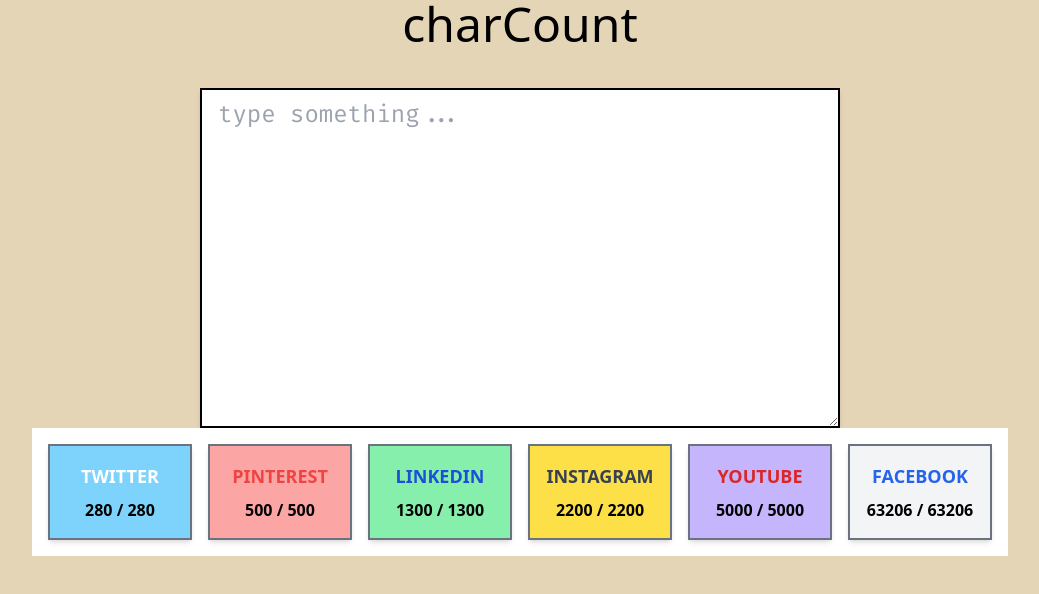
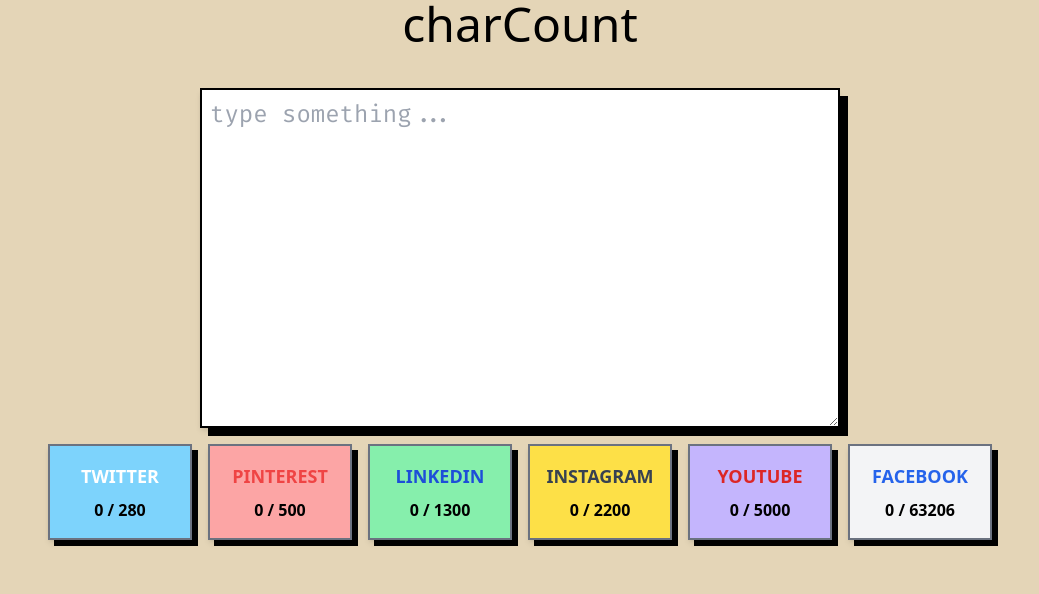
Before and after one commit to Bytemari/char-count, a Next.js app: page / in a window 1280 px wide. Shown: the top 594 px of the page, without its empty margins (120-1159 px from the left). Built offline with nearby package versions, Linux system fonts and the light colour scheme.

Commit message:
Count and style changed

```diff
--- a/src/app/components/social-media-cards.tsx
+++ b/src/app/components/social-media-cards.tsx
@@ -1,61 +1,66 @@
-export default function SocialMediaCards() {
+export default function SocialMediaCards({ charCount }: { charCount: number }) {
   const platforms = [
     {
       name: "Twitter",
       icon: "TWITTER",
       color: "text-white",
-      count: "280",
-      limit: "280",
+      count: charCount,
+      limit: 280,
       bgColor: "bg-customBlue", // Tailwind utility for bg-color
     },
     {
       name: "Pinterest",
       icon: "PINTEREST",
       color: "text-red-500",
-      count: "500",
-      limit: "500",
+      count: charCount,
+      limit: 500,
       bgColor: "bg-customPink",
     },
     {
       name: "LinkedIn",
       icon: "LINKEDIN",
       color: "text-blue-700",
-      count: "1300",
-      limit: "1300",
+      count: charCount,
+      limit: 1300,
       bgColor: "bg-customGreen",
     },
     {
       name: "Instagram",
       icon: "INSTAGRAM",
       color: "text-gray-700",
-      count: "2200",
-      limit: "2200",
+      count: charCount,
+      limit: 2200,
       bgColor: "bg-customYellow",
     },
     {
       name: "YouTube",
       icon: "YOUTUBE",
       color: "text-red-600",
-      count: "5000",
-      limit: "5000",
+      count: charCount,
+      limit: 5000,
       bgColor: "bg-customViolet",
     },
     {
       name: "Facebook",
       icon: "FACEBOOK",
       color: "text-blue-600",
-      count: "63206",
-      limit: "63206",
+      count: charCount,
+      limit: 63206,
       bgColor: "bg-gray-100",
     },
   ];
 
   return (
-    <div className="flex flex-wrap gap-4 p-4 bg-white">
-      {platforms.map((platform, index) => (
+    <div className="flex flex-wrap justify-between gap-4 p-4  ">
+      {platforms.map((platform, index) => {
+        const reachedLimit = platform.count > platform.limit;
+        return (
+          <div key={index} className="relative group">
+            <div className="w-full bg-black h-full transition absolute translate-x-1.5 translate-y-1.5 group-hover:translate-x-2 group-hover:translate-y-2" />
             <div
-          key={index}
-          className={`flex flex-col items-center justify-center w-36 h-24 shadow-md border-2 border-gray-500 ${platform.bgColor}`}
+              className={`flex flex-col items-center justify-center w-36 h-24 shadow-md border-2 relative ${
+                reachedLimit ? "border-red-500" : "border-gray-500"
+              }  ${platform.bgColor}`}
             >
               {/* Displaying the icon */}
               <div className={`text-lg font-bold ${platform.color}`}>
@@ -64,10 +69,15 @@ export default function SocialMediaCards() {
 
               {/* Displaying the count/limit */}
               <div className="text-black font-semibold mt-2">
-            {platform.count} / {platform.limit}
+                <span className={reachedLimit ? "text-red-500" : ""}>
+                  {platform.count}
+                </span>{" "}
+                / {platform.limit}
               </div>
             </div>
-      ))}
+          </div>
+        );
+      })}
     </div>
   );
 }
--- a/src/app/components/textarea.tsx
+++ b/src/app/components/textarea.tsx
@@ -1,18 +1,23 @@
 import { Fira_Code } from "next/font/google";
 
 const firaCode = Fira_Code({ subsets: ["latin"] });
-export default function TextareaStyleDefault() {
+export default function TextareaStyleDefault({
+  handleCharCount,
+}: {
+  handleCharCount: (count: number) => void;
+}) {
   return (
-    <textarea
-      rows={10}
-      placeholder="type something..."
-      className={`px-4 py-2 w-full border-2 border-black shadow-md transition focus:outline-none focus:shadow-xs text-2xl ${firaCode.className}`}
-      style={{
-        minWidth: "200px",
-        minHeight: "200px",
-        width: "50%",
-        height: "auto",
-      }}
-    />
+    <div className="min-w-[200px] min-h-[200px] w-1/2 h-auto relative">
+      <div className="w-full bg-black inset-2 absolute h-full" />
+      <textarea
+        onChange={(e) => {
+          const length = e.target.value.length;
+          handleCharCount(length);
+        }}
+        rows={10}
+        placeholder="type something..."
+        className={`p-2 w-full border-2 block border-black relative shadow-md transition focus:outline-none focus:shadow-xs text-2xl ${firaCode.className}`}
+      />
+    </div>
   );
 }
--- a/src/app/page.tsx
+++ b/src/app/page.tsx
@@ -1,19 +1,28 @@
+"use client";
+
+import { useState } from "react";
 import SocialMediaCards from "./components/social-media-cards";
 import TextareaStyleDefault from "./components/textarea";
 import { Fira_Code } from "next/font/google";
 
 const firaCode = Fira_Code({ subsets: ["latin"] });
 export default function Home() {
+  const [charCount, setCharCount] = useState(0);
+
+  const handleCharCount = (count: number) => {
+    setCharCount(count);
+  };
+
   return (
     <div>
       <h1 className={`text-center text-5xl mt-20${firaCode.className}`}>
         charCount
       </h1>
       <div className="flex justify-center mt-10">
-        <TextareaStyleDefault />
+        <TextareaStyleDefault handleCharCount={handleCharCount} />
       </div>
       <div className="flex justify-center">
-        <SocialMediaCards />
+        <SocialMediaCards charCount={charCount} />
       </div>
     </div>
   );
```
Lines whose indentation alone changed are shown as unchanged.
